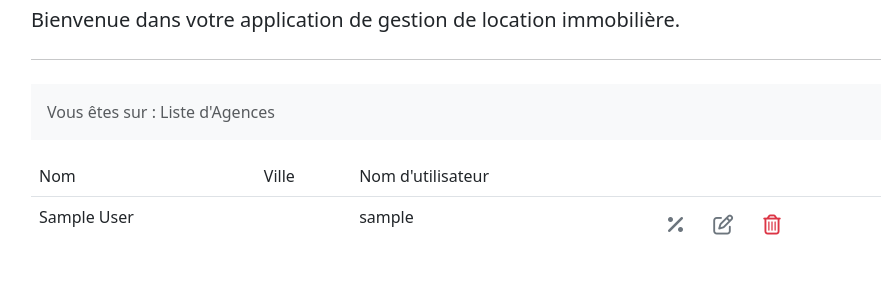
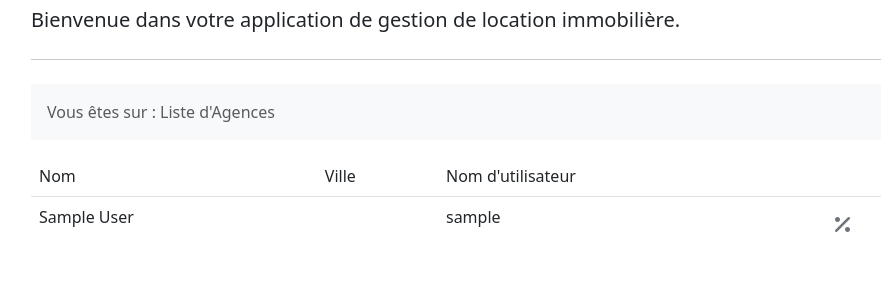
Before and after one commit to luciepellier/app_immo, a Django app: template gestion_immo/templates/agency_management/agency_list.html in a window 1280 px wide. Shown: the part 166-456 px from the top of the page, without its empty margins (144-1025 px from the left). Run offline with Django 4.2, Linux system fonts and the light colour scheme; the template is opened without the code that fills it: values that come from a table or form of the project are taken from there, others are empty; the visitor is signed in with stand-in values (Sample User, id 1); data comes from the database, SQL or seed files in the repository.

Commit message:
modify agency list template icons

```diff
--- a/gestion_immo/templates/agency_management/agency_list.html
+++ b/gestion_immo/templates/agency_management/agency_list.html
@@ -26,15 +26,6 @@
                     <a href="{% url 'commission_list' agency.id %}" class="btn text-secondary px=10">
                         <i class="fa fa-percent fa-lg"></i>
                     </a>
-                    <a href="{% url 'agency_update' agency.id %}" class="btn text-secondary px-20">
-                        <i class="far fa-edit fa-lg"></i>
-                    </a>
-                    <form action="{% url 'agency_delete' agency.id %}" method="post" class="d-inline">
-                        {% csrf_token %}
-                        <button type="submit" class="btn">
-                            <i class="far fa-trash-alt fa-lg text-danger float-right"></i>
-                        </button>
-                    </form>
                 </td>
             </tr>
         {% endfor  %}
```
